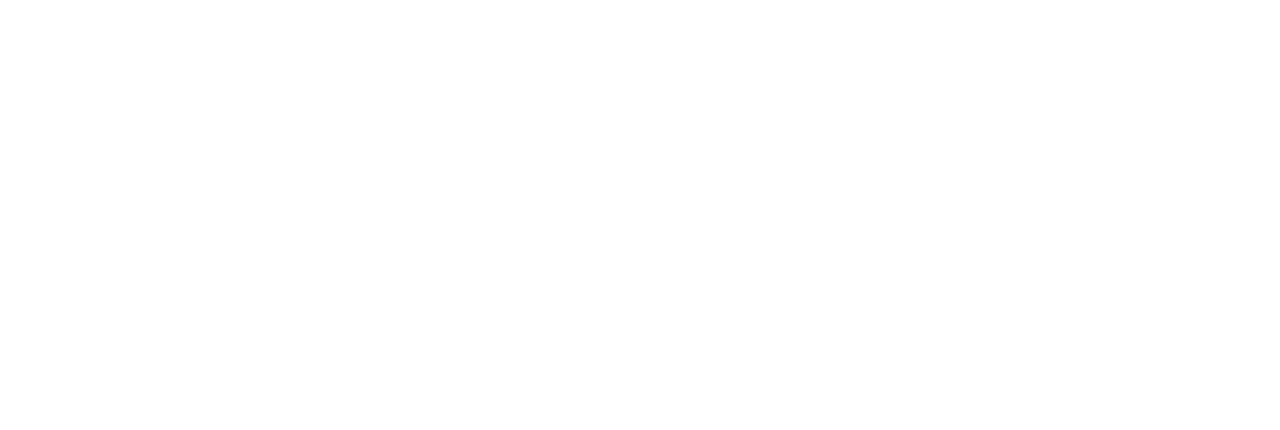
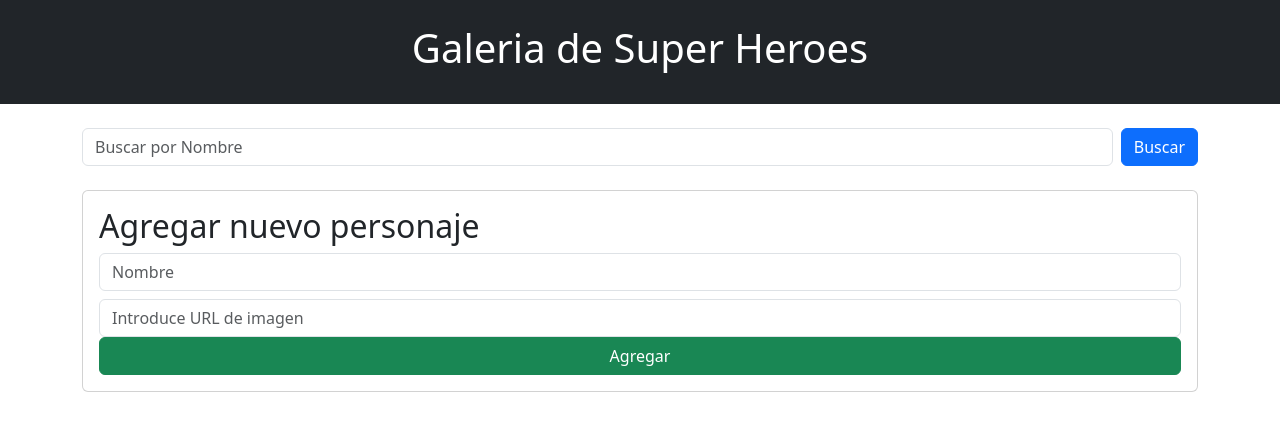
Before and after one commit to axelcardozo369-hub/practica-dom-cardozo-axel, a plain HTML site: page index.html in a window 1280 px wide. Drawn offline with nearby package versions, Linux system fonts and the light colour scheme.

Commit message:
Se agregó el encabezado con propio titulo con etiquetas semánticas que luego se agrego los botones y cuadros de escribir y se pudo crear más o menos el formulario.Esto se hizo en HTML primero que tambien se agrego el link de javascript desde la página de bootstrap

```diff
--- a/index.html
+++ b/index.html
@@ -13,6 +13,47 @@
     />
   </head>
   <body>
+    <header class="bg-dark text-white text-center py-4">
+      <h1>Galeria de Super Heroes</h1>
+    </header>
+    <main class="container my-4">
+      <div class="mb-4 d-flex gap-2">
+        <input
+          type="text"
+          id="inputFiltro"
+          class="form-control"
+          placeholder="Buscar por Nombre "
+        />
+        <button id="btnBoton" class="btn btn-primary">Buscar</button>
+      </div>
+      <div class="card p-3 mb-4">
+        <h2>Agregar nuevo personaje</h2>
+        <div class="mb-2">
+          <input
+            type="text"
+            id="inputNombre"
+            class="form-control"
+            placeholder="Nombre"
+          />
+        </div>
+        <div class="mg-2">
+          <input
+            type="text"
+            id="inputImagen"
+            class="form-control"
+            placeholder="Introduce URL de imagen"
+          />
+        </div>
+        <button id="btnAgregar" class="btn btn-success">Agregar</button>
+      </div>
+      <div id="galeria" class="row row-cols-1 row-cols-md-3 g-4"></div>
+    </main>
+
+    <script
+      src="https://cdn.jsdelivr.net/npm/bootstrap@5.3.8/dist/js/bootstrap.bundle.min.js"
+      integrity="sha384-FKyoEForCGlyvwx9Hj09JcYn3nv7wiPVlz7YYwJrWVcXK/BmnVDxM+D2scQbITxI"
+      crossorigin="anonymous"
+    ></script>
     <script src="assets/js/app.js"></script>
   </body>
 </html>
```
